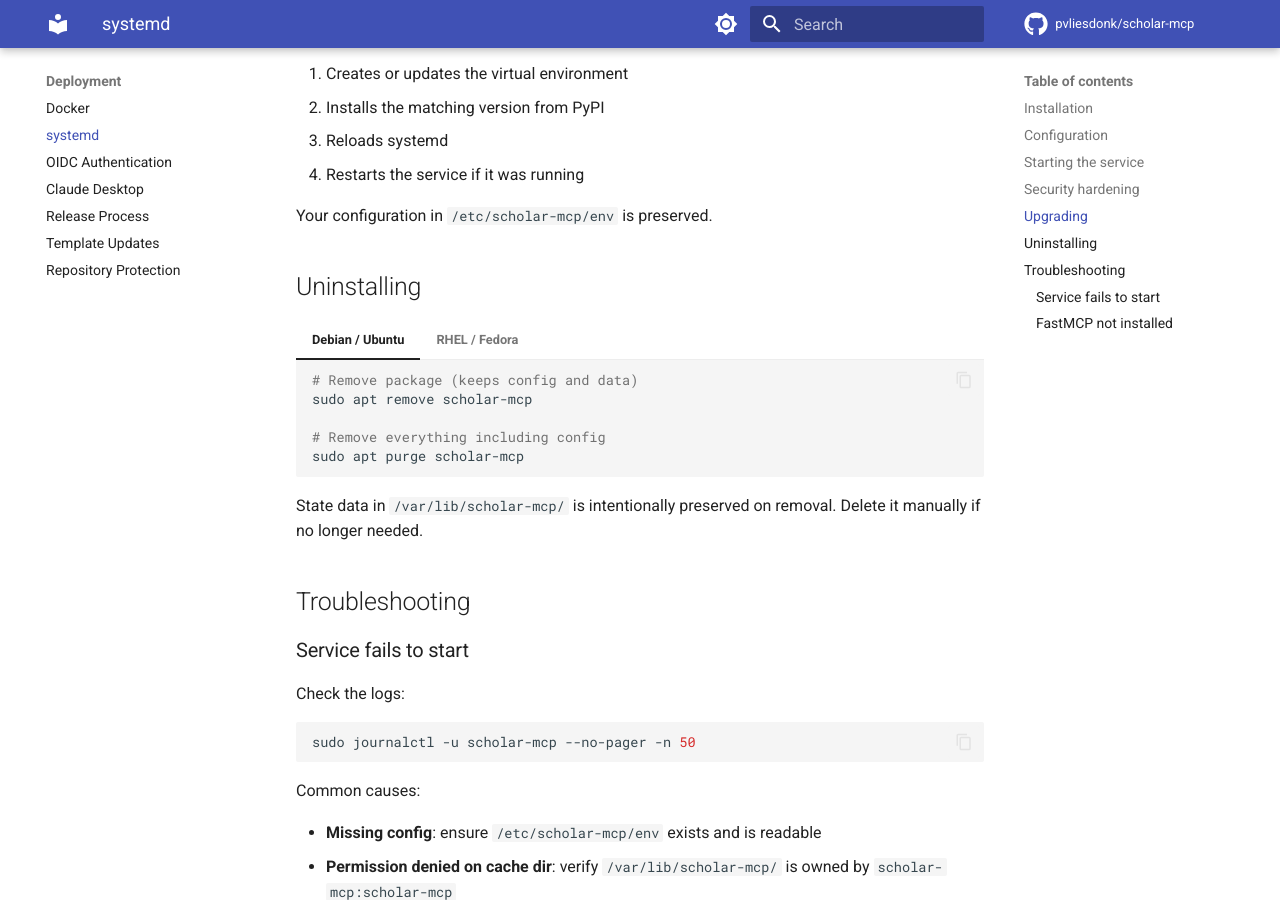
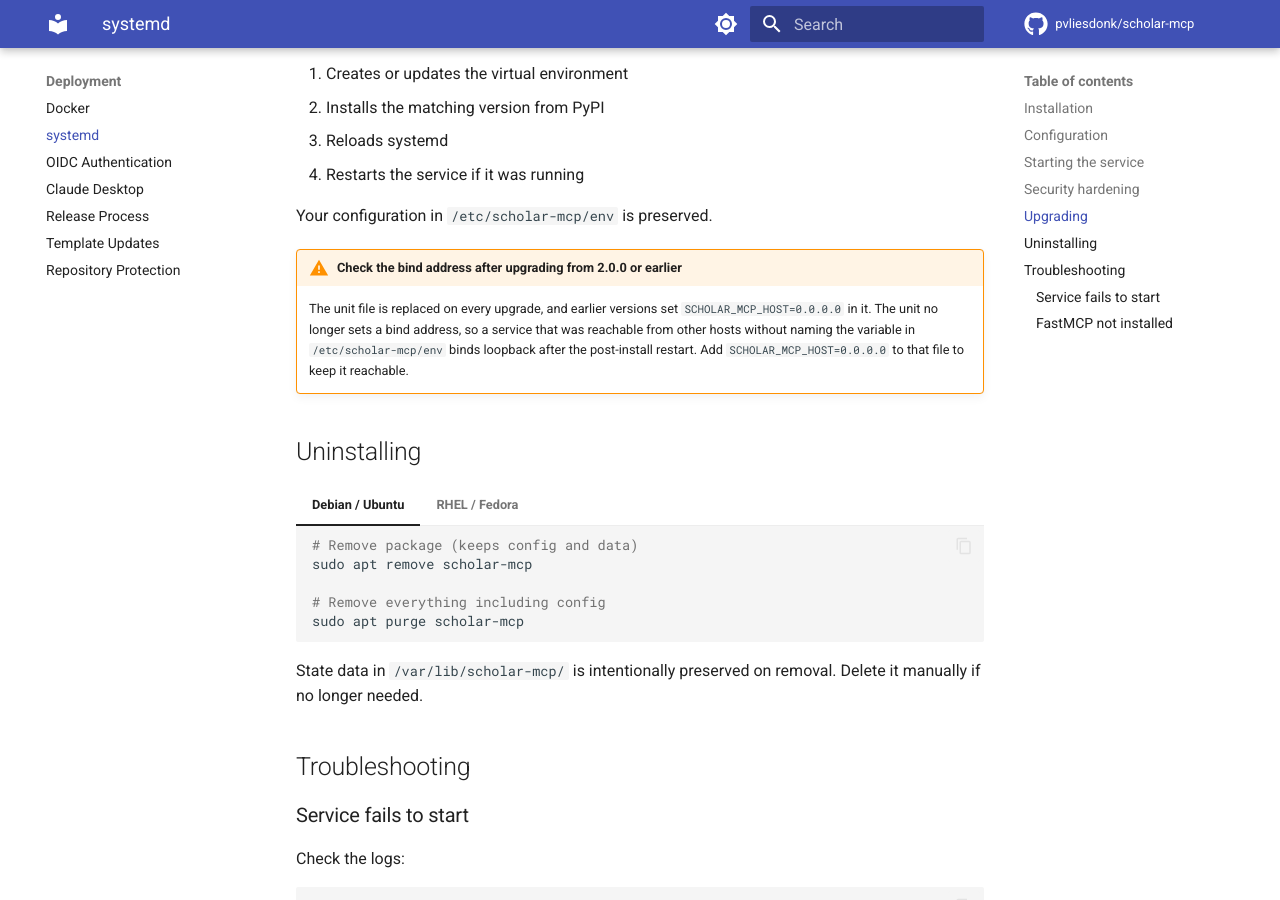
Before and after one commit to pvliesdonk/scholar-mcp, an MkDocs documentation site: the page built from docs/deployment/systemd.md, in a window 1280 px wide and 900 px high, scrolled down 2627 px. Built offline with MkDocs 1.6.1 and Material for MkDocs 9.7.7, drawn with Linux system fonts in a browser that asks for light colours; comment, search, counter and statistics services are not loaded; the version menu is left out.

Commit message:
docs(packaging): warn that an upgrade can rebind the service to loopback
The unit file is not config|noreplace, so an upgrade replaces it and the
post-install script restarts the service. An install that was reachable from
other hosts through the unit's old SCHOLAR_MCP_HOST=0.0.0.0, without naming
the variable in /etc/scholar-mcp/env, binds loopback afterwards. Say so in
the Upgrading section.

Reported by Claude on #423.

Co-Authored-By: Claude Opus 5 <noreply@anthropic.com>

```diff
--- a/docs/deployment/systemd.md
+++ b/docs/deployment/systemd.md
@@ -116,6 +116,13 @@ The post-install script automatically:
 
 Your configuration in `/etc/scholar-mcp/env` is preserved.
 
+!!! warning "Check the bind address after upgrading from 2.0.0 or earlier"
+    The unit file is replaced on every upgrade, and earlier versions set
+    `SCHOLAR_MCP_HOST=0.0.0.0` in it. The unit no longer sets a bind address,
+    so a service that was reachable from other hosts without naming the
+    variable in `/etc/scholar-mcp/env` binds loopback after the post-install
+    restart. Add `SCHOLAR_MCP_HOST=0.0.0.0` to that file to keep it reachable.
+
 ## Uninstalling
 
 === "Debian / Ubuntu"
```
